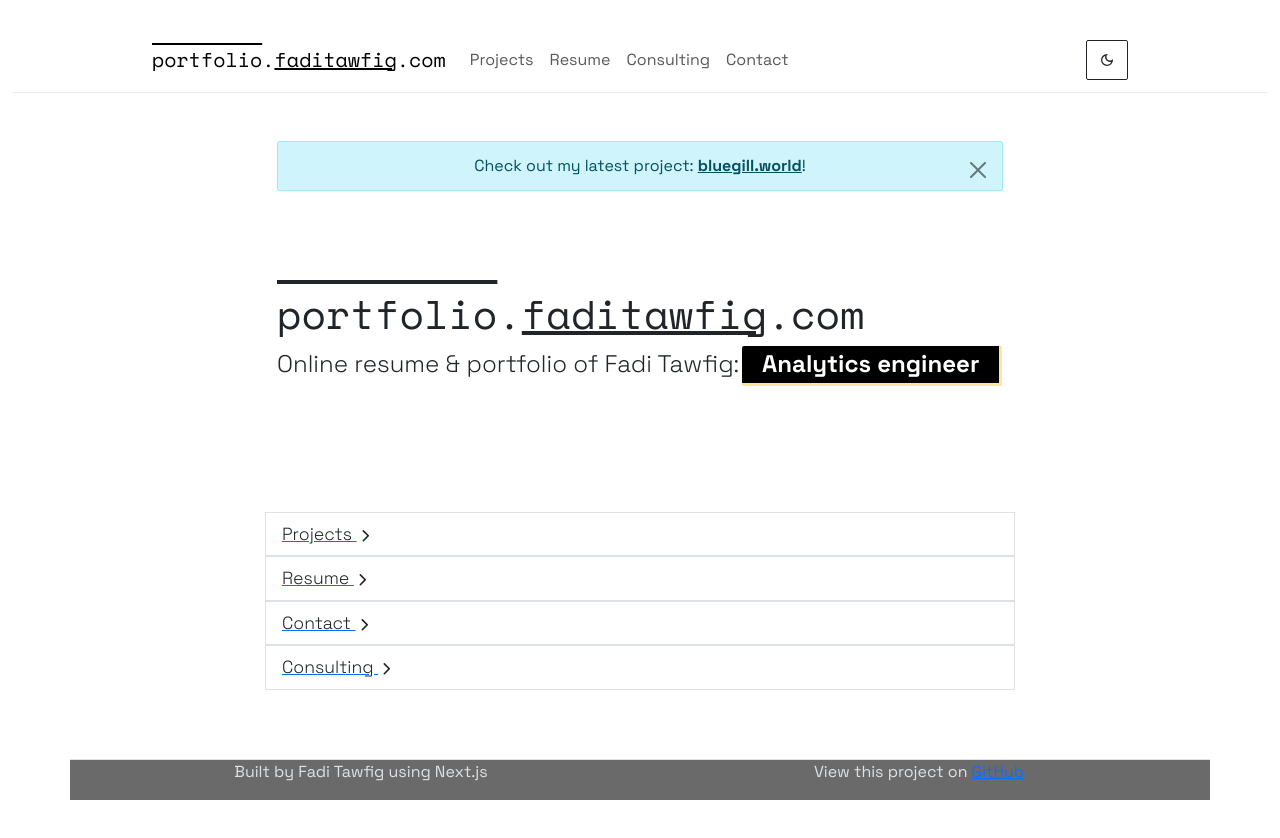
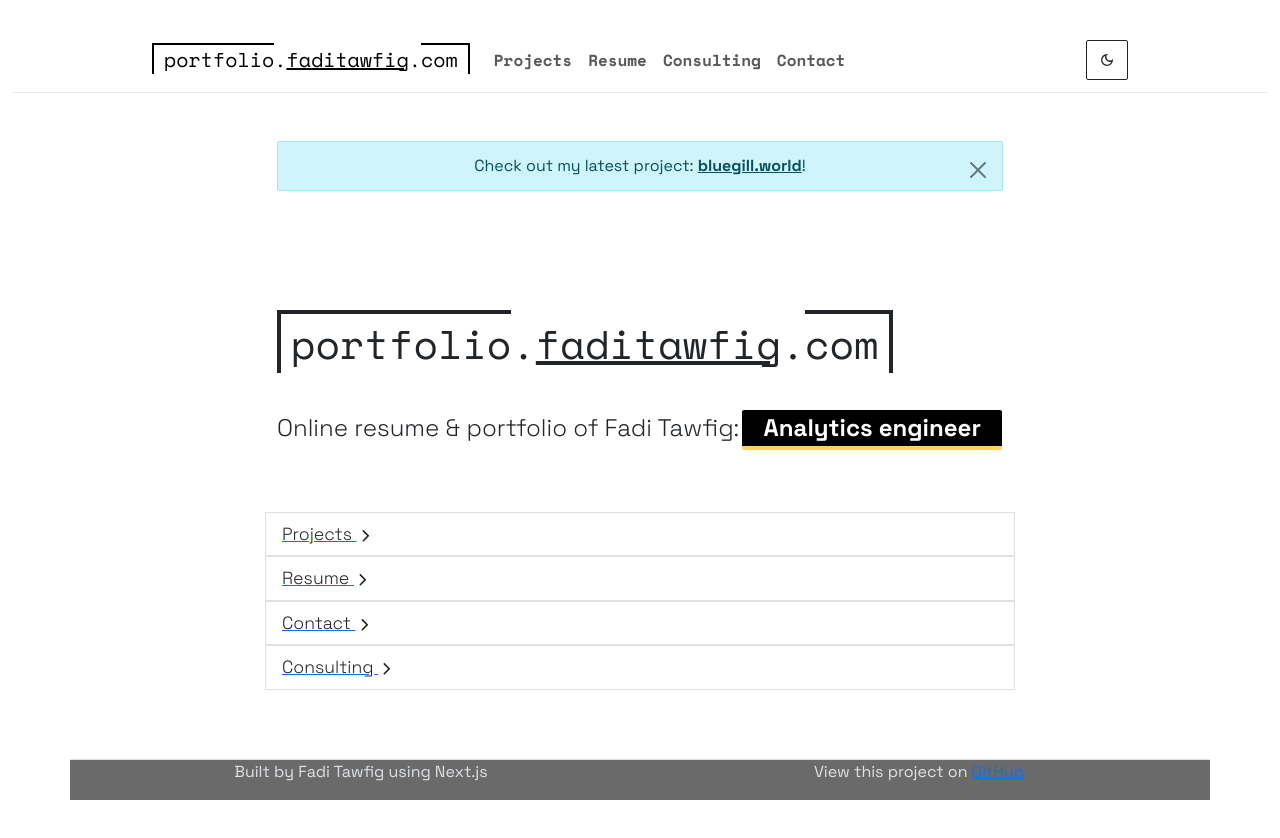
Before and after one commit to Ftawfig/portfolio.faditawfig.com, a Next.js app: page / in a window 1280 px wide. Shown: the top 838 px of the page. Built offline with nearby package versions, Linux system fonts and the light colour scheme.

Commit message:
updated homepage and download functionality

```diff
--- a/components/header.tsx
+++ b/components/header.tsx
@@ -42,8 +42,25 @@ export default function Header() {
                 <Navbar expand="md" className="navbar-main">
                     <Container className="nav-container">
                         <Link className="navbar-brand" href="/">
-                            <span style={{ textDecoration: "overline" }}>portfolio</span>.
-                            <span style={{ textDecoration: "underline" }}>faditawfig</span>.com
+                            <span style={{
+                                borderTop: "2px solid",
+                                borderLeft: "2px solid",
+                                paddingLeft: 10,
+                            }}>
+                                portfolio</span>.
+                            <span
+                                style={{
+                                    textDecoration: "underline",
+                                }}
+                            >faditawfig</span>.
+                            <span style={{
+                                borderTop: "2px solid",
+                                borderRight: "2px solid",
+                                outlineOffset: 50,
+                                paddingRight: 10,
+                            }}>
+                                com
+                            </span>
                         </Link>
                         <Navbar.Toggle aria-controls="basic-navbar-nav" />
                         <Navbar.Collapse>
@@ -57,7 +74,7 @@ export default function Header() {
                         <Button
                             onClick={handleClick}
                             variant={"outline" + (theme === 'dark' ? '-light' : '-dark')}
-                            style={{ borderRadius: 2}}
+                            style={{ borderRadius: 2 }}
                         >
                             {theme === 'dark' ? <MdDarkMode /> : <MdOutlineDarkMode />}
                         </Button>
--- a/pages/api/download.ts
+++ b/pages/api/download.ts
@@ -1,8 +1,12 @@
 import type { NextApiRequest, NextApiResponse } from 'next';
 import { dbService } from '../../db';
+import { link } from 'fs';
 const PDFDocument = require('pdfkit');
 
+const headingFont = 'fonts/Space_Grotesk/SpaceGrotesk-VariableFont_wght.ttf';
+
 export default async function handler(req: NextApiRequest, res: NextApiResponse) {
+
     if (req.method === 'GET') {
         try {
             const data = await dbService.getResume();
@@ -20,9 +24,7 @@ export default async function handler(req: NextApiRequest, res: NextApiResponse)
 
             // Create a new PDF document
             const doc = new PDFDocument({ font: 'Helvetica' });
-            //doc.registerFont('default', 'fonts/Space_Grotesk/SpaceGrotesk-VariableFont_wght.ttf', 'SpaceGrotesk');
 
-            //doc.font('fonts/Space_Grotesk/SpaceGrotesk-VariableFont_wght.ttf');
 
             // Set response headers for PDF download
             res.setHeader('Content-Type', 'application/pdf');
@@ -35,19 +37,24 @@ export default async function handler(req: NextApiRequest, res: NextApiResponse)
             addHeader(doc);
 
             // resume entries
+            doc.font(headingFont);
             doc.fontSize(16).text('Experience', { align: 'center' }).moveDown();
             data.filter(e => e.entry_type === "resume").forEach((entry: any) => {
                 addEntryText(doc, entry);
             });
 
             // education entries
+            doc.font(headingFont);
             doc.fontSize(16).text('Education', { align: 'center' }).moveDown();
             data.filter(e => e.entry_type === "education").forEach((entry: any) => {
                 addEntryText(doc, entry);
             });
 
 
-            doc.fontSize(10).text('Generated on: ' + new Date().toLocaleString() + ' by https://portfolio.faditawfig.com');
+            doc.moveDown();
+            doc.fontSize(8).text('Generated on: ' + new Date().toLocaleString() + ' on https://portfolio.faditawfig.com', { align: "left" });
+            doc.image('public/logo.png', { align: 'right', width: 120, link: 'https://portfolio.faditawfig.com' });
+
 
             // Finalize the PDF
             doc.end();
@@ -65,9 +72,12 @@ export default async function handler(req: NextApiRequest, res: NextApiResponse)
 }
 
 function addEntryText(doc: any, entry: any) {
+    doc.font(headingFont);
+
     doc.fontSize(14).text(entry.entry_title, { continued: true }).fontSize(10).text(entry.start_date + ' - ' + entry.end_date, { align: 'right' })
         .moveDown();
 
+    doc.font('Helvetica');
     const descriptionList = entry.entry_description.split('- ');
     doc.list(descriptionList, { align: 'left' });
     //doc.fontSize(12).text(entry.entry_description.replaceAll(/- /g, ''), { align: 'left' });
@@ -75,10 +85,13 @@ function addEntryText(doc: any, entry: any) {
 }
 
 function addHeader(doc: any) {
-    doc.fontSize(18).text('FADI TAWFIG', { align: 'left', continued: true })
-        .fontSize(12).text('faditawfig@gmail.com', { align: 'right' })
-    doc.fontSize(12).text('(416) 895-0558', { align: 'right' });
-    doc.fontSize(12).text('https://portfolio.faditawfig.com', { align: 'right' });
-    doc.fontSize(12).text('https://linkedin.com/in/fadi-tawfig/', { align: 'right' });
+    doc.font(headingFont);
+    doc.fontSize(18).text('FADI TAWFIG', { align: 'left', continued: true });
+    doc.fontSize(12);
+    doc.font('Helvetica');
+    doc.text('faditawfig@gmail.com', { align: 'right' })
+    doc.text('(416) 895-0558', { align: 'right' });
+    doc.text('https://portfolio.faditawfig.com', { align: 'right' });
+    doc.text('https://linkedin.com/in/fadi-tawfig/', { align: 'right' });
     doc.moveDown();
 }
--- a/pages/index.tsx
+++ b/pages/index.tsx
@@ -1,4 +1,4 @@
-import { Container, ListGroup } from 'react-bootstrap';
+import { Container, ListGroup, Button, OverlayTrigger, Tooltip } from 'react-bootstrap';
 import React from 'react';
 import Link from 'next/link';
 import { IoIosArrowForward } from "react-icons/io";
@@ -12,6 +12,7 @@ export default function Page() {
     const titles = ["Analytics engineer", "Web developer", "Hobbyist game-dev"];
     const [titleIndex, setTitleIndex] = useState(1);
     const [animationClass, setAnimationClass] = useState("");
+    const [tooltipText, setTooltipText] = useState("Click to copy URL");
 
     const switchInterval = 2000;
 
@@ -19,11 +20,9 @@ export default function Page() {
         const interval = setInterval(() => {
             // First trigger animation
             setAnimationClass("animated-text slide-up");
-            console.log("Animating titles");
 
             // After animation completes, update indexes and reset animation class
             setTimeout(() => {
-                console.log("Switching titles");
                 setTitleIndex((prevIndex) => (prevIndex + 1) % titles.length);
                 setAnimationClass("");
             }, 500); // Match this with CSS transition duration
@@ -33,6 +32,15 @@ export default function Page() {
         return () => clearInterval(interval);
     }, []);
 
+    const tooltip = (
+        <Tooltip id="button-tooltip">{tooltipText}</Tooltip>
+    );
+
+    const handleClick = () => {
+        navigator.clipboard.writeText("https://portfolio.faditawfig.com");
+        setTooltipText("Copied!");
+    }
+
     return (
         <>
             <Head>
@@ -41,10 +49,54 @@ export default function Page() {
             </Head>
             <Container className="hero">
                 <div className="hero-content">
-                    <h1>
-                        <span style={{ textDecoration: "overline" }}>portfolio</span>.
-                        <span style={{ textDecoration: "underline" }}>faditawfig</span>.com
-                    </h1>
+                    <OverlayTrigger placement="top" overlay={tooltip}>
+                    <Button
+                        style={{
+                            textAlign: "left",
+                            padding: 0,
+                            border: "none",
+                        }}
+                        variant="none"
+                        onClick={handleClick}>
+                        <h1
+                            className="homepage-title"
+                            style={{
+                                marginBottom: 20,
+                                padding: 0,
+                                height: 100,
+                            }}
+                        >
+                            <span
+                                className='https'
+                                style={{
+                                    fontSize: 25,
+                                    paddingRight: 10,
+                                }}
+                            >
+                                https://
+                            </span>
+                            <span style={{
+                                borderTop: "4px solid",
+                                borderLeft: "4px solid",
+                                paddingLeft: 10,
+                            }}>
+                                portfolio</span>.
+                            <span
+                                style={{
+                                    textDecoration: "underline",
+                                }}
+                            >faditawfig</span>.
+                            <span style={{
+                                borderTop: "4px solid",
+                                borderRight: "4px solid",
+                                outlineOffset: 50,
+                                paddingRight: 10,
+                            }}>
+                                com
+                            </span>
+                        </h1>
+                    </Button>
+                    </OverlayTrigger>
                     <div
                         className='main-page-text'
                         style={{ display: "flex", flexDirection: "row", gap: 3 }}
@@ -61,30 +113,16 @@ export default function Page() {
                                 backgroundColor: "black",
                                 paddingLeft: 10,
                                 paddingRight: 10,
-                                alignContent: "center",
-                                justifyContent: "center",
-                                border: "3px solid var(--bs-warning-border-subtle)",
-                                borderLeft: "none",
-                                borderTop: "none",
+                                alignContent: "flex-start",
+                                justifyContent: "flex-start",
+                                borderBottom: "4px solid #ffd557",
+                                borderRadius: 2,
                                 width: 260,
                                 minWidth: 260,
-                                borderRadius: 2
                             }}
                         >
                             {
                                 <>
-                                    <p
-                                        key={0}
-                                        className={animationClass}
-                                        style={{
-                                            margin: 0,
-                                            fontWeight: "bold",
-                                            color: "white",
-                                            textAlign: "center"
-                                        }}
-                                    >
-                                        {titles[titleIndex - 1 < 0 ? titles.length - 1 : titleIndex - 1]}
-                                    </p>
                                     <p
                                         key={1}
                                         className={animationClass}
@@ -112,7 +150,6 @@ export default function Page() {
                                     </p>
                                 </>
                             }
-
                         </div>
                     </div>
                 </div>
--- a/styles/globals.css
+++ b/styles/globals.css
@@ -16,6 +16,12 @@ h1, h2, h3, h4, h5, h6, .navbar-brand {
     border-bottom: solid 1px #eaeaea;
     padding-top: 40px;
     padding-bottom: 12px;
+}
+
+.nav-link {
+    font-weight: 700;
+    font-family: "Space Mono", serif !important;
+
 }
 
 .nav-container {
@@ -208,3 +214,28 @@ div.row {
 .slide-up {
     transform: translateY(-100%);
 }
+
+.https {
+    letter-spacing: -15px;
+    display: block;
+    opacity: 0;
+    transform: translateY(-50%) !important;
+
+}
+
+.homepage-title:hover {
+    transform: translateY(15%);
+    transition: all 0.2s ease;
+}
+
+.homepage-title:hover .https {
+    letter-spacing: normal;
+    display: block;
+    opacity: 0.8;
+    transition: all 0.3s ease;
+}
+
+.navbar-brand:hover {
+    transform: translateY(15%);
+    transition: all 0.2s ease;
+}
```
Also changed, not shown: public/logo.png (added).
